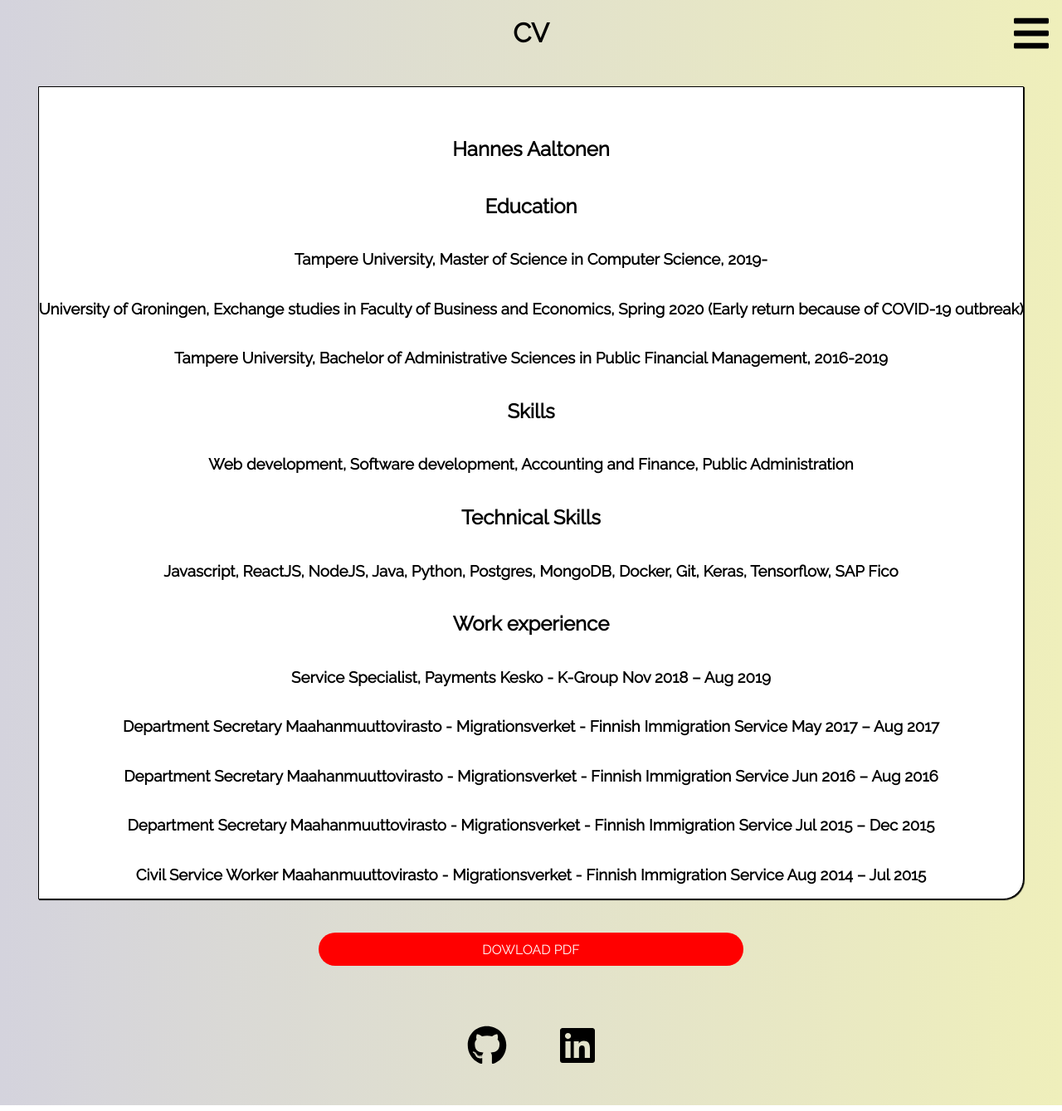
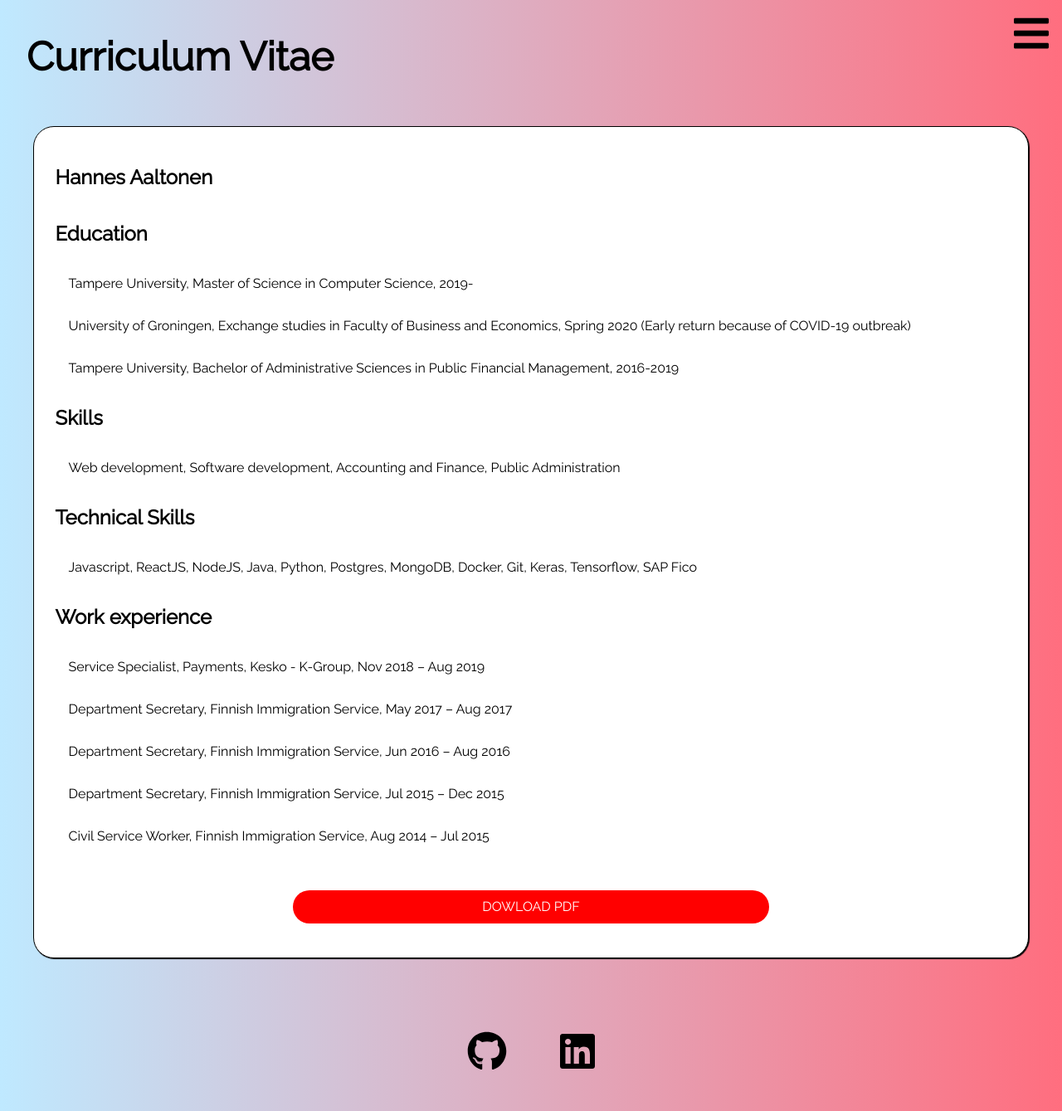
Before and after one commit to haalto/portfolio, a React (Create React App) app: page /cv in a window 1280 px wide. Shown: the whole page at 83% size. Built offline with nearby package versions, Linux system fonts and the light colour scheme; a web font is replaced by a local one.

Commit message:
deploybuild

```diff
--- a/src/App.tsx
+++ b/src/App.tsx
@@ -1,5 +1,5 @@
 import React from 'react'
-import { BrowserRouter, Switch, Route } from 'react-router-dom'
+import { BrowserRouter, Switch, Route, Redirect } from 'react-router-dom'
 import LandingPage from './pages/Landing/LandingPage'
 import CvPage from './pages/Cv/CvPage'
 import PortfolioPage from './pages/Portfolio/PortfolioPage'
@@ -13,6 +13,7 @@ const  App: React.FC = () => {
         <Route path="/cv" component={CvPage}/>
         <Route path="/portfolio" component={PortfolioPage}/>
         <Route path="/contact" component={ContactPage}/>
+        <Redirect from='*' to='/' />
       </Switch>
     </BrowserRouter>
   )
--- a/src/components/Footer/Footer.tsx
+++ b/src/components/Footer/Footer.tsx
@@ -33,6 +33,4 @@ const iconStyle: React.CSSProperties = {
   margin: "4vh"
 }
 
-
-
 export default Footer
--- a/src/components/Navbar/Navbar.tsx
+++ b/src/components/Navbar/Navbar.tsx
@@ -18,9 +18,20 @@ const Navbar: React.FC = () => {
     <nav>
       {
         !state.toggled
-        ? <OpenButton>
+        ?
+        <div>
+          <OpenButton>
             <FontAwesomeIcon onClick={() => dispatch({type: 'TOGGLE'})} size="3x" icon={faBars}/>
           </OpenButton>
+          <DesktopWrapper>
+            <List>
+              <Link onClick={() => history.push('/')}>Home</Link>
+              <Link onClick={() => history.push('/cv')}>CV</Link>
+              <Link onClick={() => history.push('/portfolio')}>Portfolio</Link>
+              <Link onClick={() => history.push('/contact')}>Contact</Link>
+            </List>
+          </DesktopWrapper>
+        </div>
         :
           <Layer>
             <CloseButton>
@@ -38,10 +49,30 @@ const Navbar: React.FC = () => {
   )
 }
 
+const DesktopWrapper = styled.div`
+  display: none;
+
+  @media (min-width: 1440px) {
+    display: flex;
+    position: relative;
+    align-items: right;
+    right: 0;
+  }
+`
+
 const Link = styled.li`
   color: #f1f1f1;
   margin: 4vh;
   cursor: pointer;
+
+  @media (min-width: 1440px) {
+    display: row;
+    color: black;
+    margin-left: 4wh;
+    &:hover {
+      color: white;
+    }
+  }
 `
 
 const List = styled.ul`
@@ -53,6 +84,18 @@ const List = styled.ul`
   padding: 0;
   font-size: 2.5em;
   align-items: center;
+
+  @media (min-width: 1440px) {
+    text-align: right;
+    align-items: right;
+    flex-direction: row;
+    right: 0;
+    margin-top: 0vh;
+    font-size: 2em;
+
+
+
+  }
 `
 const CloseButton = styled.div`
   position: fixed;
@@ -67,6 +110,10 @@ const OpenButton = styled.div`
   cursor: pointer;
   margin: 2vh;
   right: 0;
+
+  @media (min-width: 1440px) {
+    display: none;
+  }
 `
 
 const Layer = styled.div`
--- a/src/pages/Contact/ContactPage.tsx
+++ b/src/pages/Contact/ContactPage.tsx
@@ -20,27 +20,47 @@ const ContactPage: React.FC = () => {
   )
 }
 
-const Header = styled.h1`
-  margin: 3vh;
-  font-size 3em;
+const Header = styled.h3`
+  margin-top: 5vh;
+  margin-bottom: 2vh;
+  margin-right: 4vh;
+  margin-left: 4vh;
+  color: black;
+  font-size: 3em;
+  overflow: hidden;
+  text-align: left;
+
+  @media (min-width: 1440px) {
+    text-align: center;
+    margin: 3vh;
+  }
 `
 
 const ContactInfo = styled.div`
   display: flex;
   flex-direction: column;
   background-color: white;
-  margin: 3vh;
   height: 60%;
   border: 1px solid black;
-  border-radius: 0px 0px 25px 0px;
+  border-radius: 25px 25px 25px 25px;
   box-shadow: 1px 1px 1px black;
   font-family: Courier New;
   font-size: 1em;
   text-align: center;
+  margin-bottom: 10vh;
+  margin-left: 5vh;
+  margin-right: 5vh;
+  margin-top: 5vh;
   padding-top: 5vh;
+  padding-bottom: 5vh;
+
+  @media (min-width: 1440px) {
+    margin-left: 10vh;
+    margin-right: 10vh;
+    margin-top: 5vh;
+  }
 `
 const Wrapper = styled.div`
-  height: 100vh;
   display: flex;
   flex-direction: column;
   position: relative;
--- a/src/pages/Cv/CvPage.tsx
+++ b/src/pages/Cv/CvPage.tsx
@@ -7,72 +7,86 @@ const CvPage: React.FC = () => {
   return (
     <Wrapper>
       <Navbar/>
-      <h1>CV</h1>
+      <Header>Curriculum Vitae</Header>
       <CV>
-        <h2>Hannes Aaltonen</h2>
+        <h1>Hannes Aaltonen</h1>
         <h2>Education</h2>
-          <h3>Tampere University, Master of Science in Computer Science, 2019-</h3>
-          <h3>University of Groningen, Exchange studies in Faculty of Business and Economics, Spring 2020 (Early return because of COVID-19 outbreak)</h3>
-          <h3>Tampere University, Bachelor of Administrative Sciences in Public Financial Management, 2016-2019</h3>
+          <Item>Tampere University, Master of Science in Computer Science, 2019-</Item>
+          <Item>University of Groningen, Exchange studies in Faculty of Business and Economics, Spring 2020 (Early return because of COVID-19 outbreak)</Item>
+          <Item>Tampere University, Bachelor of Administrative Sciences in Public Financial Management, 2016-2019</Item>
         <h2>Skills</h2>
-          <h3>Web development, Software development, Accounting and Finance, Public Administration</h3>
+          <Item>Web development, Software development, Accounting and Finance, Public Administration</Item>
         <h2>Technical Skills</h2>
-          <h3>Javascript, ReactJS, NodeJS, Java, Python, Postgres, MongoDB, Docker, Git, Keras, Tensorflow, SAP Fico</h3>
+          <Item>Javascript, ReactJS, NodeJS, Java, Python, Postgres, MongoDB, Docker, Git, Keras, Tensorflow, SAP Fico</Item>
         <h2>Work experience</h2>
-          <h3>
-            Service Specialist, Payments
-            Kesko - K-Group
-            Nov 2018 – Aug 2019
-          </h3>
-          <h3>
-            Department Secretary
-            Maahanmuuttovirasto - Migrationsverket - Finnish Immigration Service
-            May 2017 – Aug 2017
-          </h3>
-          <h3>
-            Department Secretary
-            Maahanmuuttovirasto - Migrationsverket - Finnish Immigration Service
-            Jun 2016 – Aug 2016
-          </h3>
-          <h3>
-            Department Secretary
-            Maahanmuuttovirasto - Migrationsverket - Finnish Immigration Service
-            Jul 2015 – Dec 2015
-          </h3>
-          <h3>
-            Civil Service Worker
-            Maahanmuuttovirasto - Migrationsverket - Finnish Immigration Service
-            Aug 2014 – Jul 2015
-          </h3>
+          <Item>
+            <div>Service Specialist, Payments, Kesko - K-Group, Nov 2018 – Aug 2019</div>
+          </Item>
+          <Item>
+            <div>Department Secretary, Finnish Immigration Service, May 2017 – Aug 2017</div>
+          </Item>
+          <Item>
+            <div>Department Secretary, Finnish Immigration Service, Jun 2016 – Aug 2016</div>
+          </Item>
+          <Item>
+          <div>Department Secretary, Finnish Immigration Service, Jul 2015 – Dec 2015</div>
+          </Item>
+          <Item>
+            <div>Civil Service Worker, Finnish Immigration Service, Aug 2014 – Jul 2015</div>
+          </Item>
+          <DowloadCV href={process.env.PUBLIC_URL + '/resources/CV.pdf'}>DOWLOAD PDF</DowloadCV>
       </CV>
-      <DowloadCV href={process.env.PUBLIC_URL + '/resources/CV.pdf'}>DOWLOAD PDF</DowloadCV>
       <Footer/>
     </Wrapper>
   )
 }
 
+const Item = styled.div`
+  margin: 2vh;
+`
+const Header = styled.h3`
+  margin-top: 5vh;
+  margin-bottom: 2vh;
+  margin-right: 4vh;
+  margin-left: 4vh;
+  color: black;
+  font-size: 3em;
+  overflow: hidden;
+  text-align: left;
+
+  @media (min-width: 1440px) {
+    text-align: center;
+    margin: 3vh;
+  }
+`
+
 const CV = styled.article`
   display: flex;
   flex-direction: column;
   background-color: white;
-  margin: 3vh;
+  margin: 5vh;
   height: 60%;
   border: 1px solid black;
-  border-radius: 0px 0px 25px 0px;
+  border-radius: 25px 25px 25px 25px;
   box-shadow: 1px 1px 1px black;
   font-size: 1em;
-  text-align: center;
-  padding-top: 5vh;
+  text-align: left;
+  padding: 2vw;
+
+  @media (min-width: 1440px) {
+    margin-left: 15vw;
+    margin-right: 15vw;
+    margin-top: 5vh;
+  }
 `
 
 const Wrapper = styled.div`
   display: flex;
   flex-direction: column;
-  align-items: center;
   position: relative;
-  background: #EFEFBB;  /* fallback for old browsers */
-  background: -webkit-linear-gradient(to right, #D4D3DD, #EFEFBB);  /* Chrome 10-25, Safari 5.1-6 */
-  background: linear-gradient(to right, #D4D3DD, #EFEFBB); /* W3C, IE 10+/ Edge, Firefox 16+, Chrome 26+, Opera 12+, Safari 7+ */
+  background: #ff6e7f;  /* fallback for old browsers */
+  background: -webkit-linear-gradient(to right, #bfe9ff, #ff6e7f);  /* Chrome 10-25, Safari 5.1-6 */
+  background: linear-gradient(to right, #bfe9ff, #ff6e7f); /* W3C, IE 10+/ Edge, Firefox 16+, Chrome 26+, Opera 12+, Safari 7+ */
 `
 
 const DowloadCV = styled.a`
@@ -82,13 +96,14 @@ const DowloadCV = styled.a`
   border: none;
   color: white;
   background-color: red;
-  width: 40%;
+  width: 50%;
   text-decoration: none;
   border-radius: 25px;
-  margin-top: 2vh;
-  margin-bottom: 3vh;
+  margin-top: 5vh;
+  margin-bottom: 2vh;
   height: 5vh;
   cursor: pointer;
+  align-self: center;
 `
 
 export default CvPage
--- a/src/pages/Landing/LandingPage.tsx
+++ b/src/pages/Landing/LandingPage.tsx
@@ -24,11 +24,10 @@ const Wrapper = styled.div`
   display: flex;
   position: relative;
   flex-direction: column;
-  background: #FFEFBA;  /* fallback for old browsers */
-  background: -webkit-linear-gradient(to right, #FFFFFF, #FFEFBA);  /* Chrome 10-25, Safari 5.1-6 */
-  background: linear-gradient(to right, #FFFFFF, #FFEFBA); /* W3C, IE 10+/ Edge, Firefox 16+, Chrome 26+, Opera 12+, Safari 7+ */
-
-`
+  background: #FBD3E9;  /* fallback for old browsers */
+  background: -webkit-linear-gradient(to right, #BB377D, #FBD3E9);  /* Chrome 10-25, Safari 5.1-6 */
+  background: linear-gradient(to right, #BB377D, #FBD3E9); /* W3C, IE 10+/ Edge, Firefox 16+, Chrome 26+, Opera 12+, Safari 7+ */
+  `
 
 const TextContainer = styled.article`
   margin-top: 10vh;
--- a/src/pages/Portfolio/PortfolioPage.tsx
+++ b/src/pages/Portfolio/PortfolioPage.tsx
@@ -8,7 +8,8 @@ const PortfolioPage: React.FC = () => {
   return (
     <Wrapper>
       <Navbar/>
-      <Header>PORTFOLIO</Header>
+      <Header>Portfolio</Header>
+      <Projects>
         <Project
           header="ChatApp"
           description="Full stack real time chat application with web sockets and user authentication"
@@ -33,20 +34,30 @@ const PortfolioPage: React.FC = () => {
           techs={['ReactJS, NodeJS,', 'Postgres,', 'TypeScript,', 'Docker']}
           liveUrl=""
           sourceUrl="https://github.com/haalto/PERN-template"/>
+      </Projects>
       <Footer/>
     </Wrapper>
   )
 }
 
 const Header = styled.h3`
-  margin-top: 10vh;
+  margin-top: 5vh;
   margin-bottom: 2vh;
-  margin-right: 4vh;
-  margin-left: 4vh;
+  margin-right: 4vw;
+  margin-left: 4vw;
   color: black;
   font-size: 3em;
   overflow: hidden;
   text-align: left;
+
+  @media (min-width: 1440px) {
+    text-align: center;
+    margin: 3vh;
+  }
+`
+const Projects = styled.div`
+  display: flex;
+  flex-direction: column;
 `
 
 const Wrapper = styled.div`
@@ -54,9 +65,9 @@ const Wrapper = styled.div`
   display: flex;
   flex-direction: column;
   position: relative;
-  background: #F7971E;  /* fallback for old browsers */
-  background: -webkit-linear-gradient(to right, #FFD200, #F7971E);  /* Chrome 10-25, Safari 5.1-6 */
-  background: linear-gradient(to right, #FFD200, #F7971E); /* W3C, IE 10+/ Edge, Firefox 16+, Chrome 26+, Opera 12+, Safari 7+ */
+  background: #ED4264;  /* fallback for old browsers */
+  background: -webkit-linear-gradient(to right, #FFEDBC, #ED4264);  /* Chrome 10-25, Safari 5.1-6 */
+  background: linear-gradient(to right, #FFEDBC, #ED4264); /* W3C, IE 10+/ Edge, Firefox 16+, Chrome 26+, Opera 12+, Safari 7+ */
 
 `
 export default PortfolioPage
```
Also changed, not shown: src/components/Project/Project.tsx (+11 -5 lines). Lines whose indentation alone changed are shown as unchanged.
